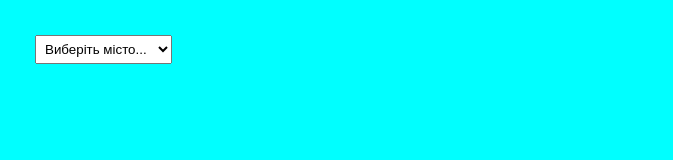
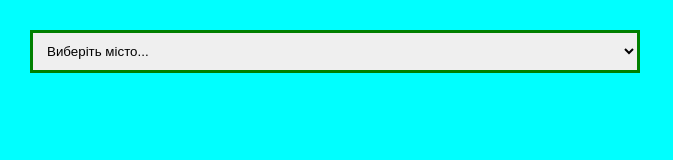
Before and after one commit to olegmk/olegmk.github.io, a plain HTML site: page weather/index.html in a window 1280 px wide. Shown: the whole page, without its empty margins (0-673 px from the left). Drawn offline with Linux system fonts and the light colour scheme.

Commit message:
Weather Version 0.32

```diff
--- a/weather/css/style.css
+++ b/weather/css/style.css
@@ -7,5 +7,15 @@ body {
 	background-color: aqua;
 	font-style: Verdana;
 	font-size: 16px;
+}
 
+#city {
+	margin: auto;
+    width: 50%;
+    border: 3px solid green;
+    padding: 10px;
 }
+
+#result {
+
+	}
--- a/weather/index.html
+++ b/weather/index.html
@@ -10,7 +10,7 @@
 <body>
 <div id="task">
 	<select id="city">
-		<option value="default">Виберіть місто...</option>
+		<option>Виберіть місто...</option>
 		<option value="707471">Івано-Франківськ</option>
 		<option value="702550">Львів</option>
 		<option value="700507">Надвірна</option>
```
